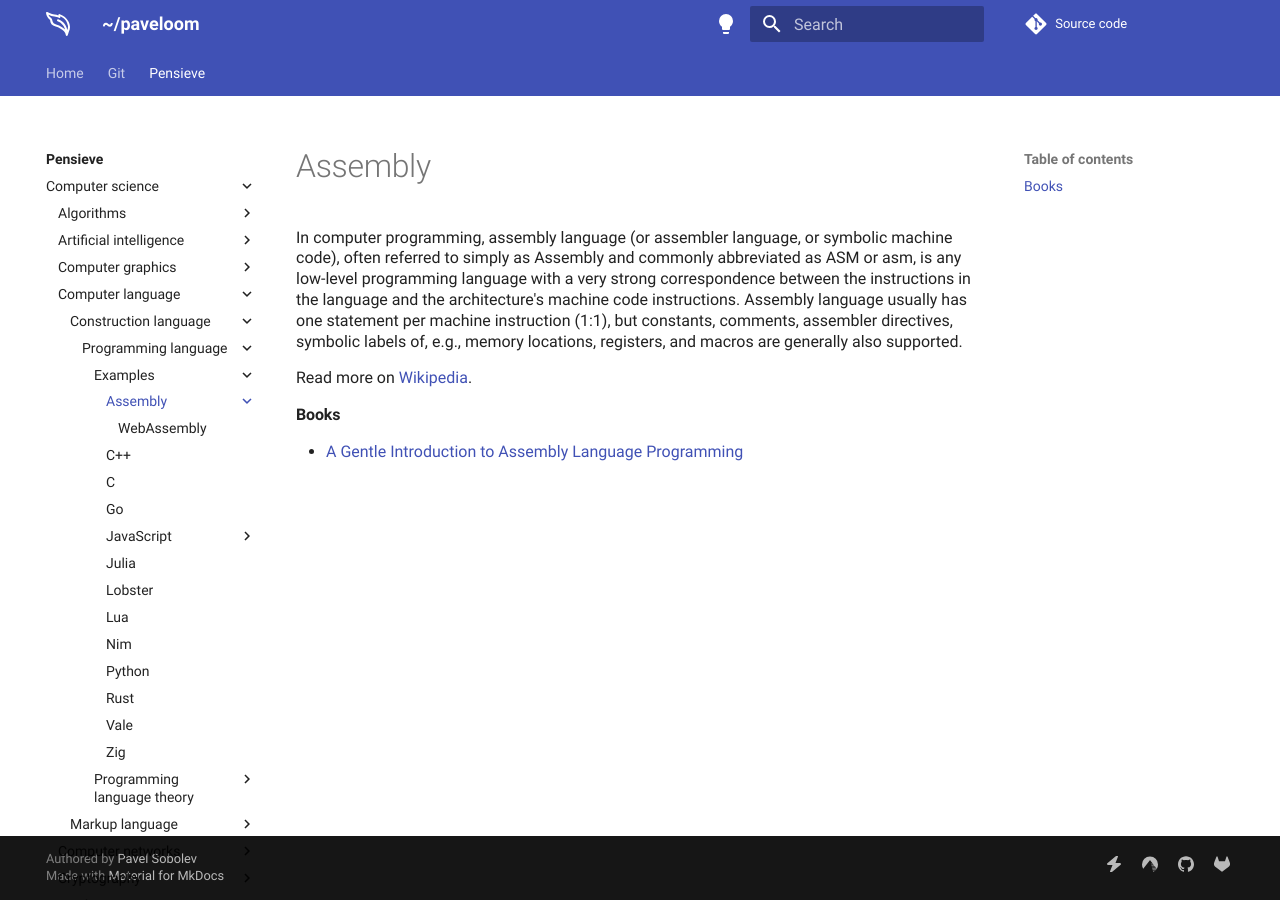
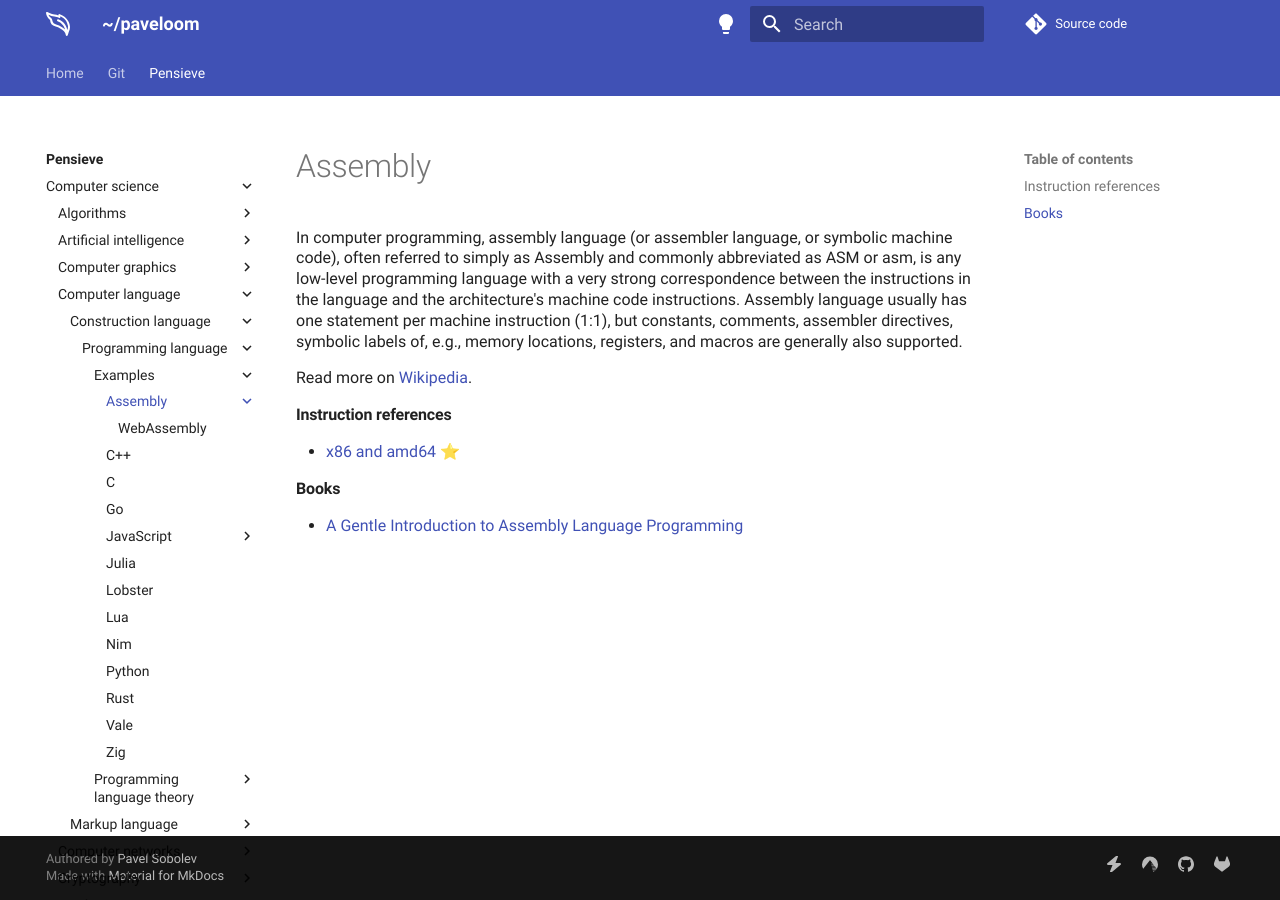
Before and after one commit to paveloom/paveloom.dev, an MkDocs documentation site: the page built from content/pensieve/assembly.md, in a window 1280 px wide. Built offline with MkDocs 1.6.1 and Material for MkDocs 9.7.7, drawn with Linux system fonts in a browser that asks for light colours; comment, search, counter and statistics services are not loaded.

Commit message:
Pensieve: update the Assembly page.

```diff
--- a/content/pensieve/assembly.md
+++ b/content/pensieve/assembly.md
@@ -4,5 +4,8 @@ In computer programming, assembly language (or assembler language, or symbolic m
 
 Read more on [Wikipedia](https://en.wikipedia.org/wiki/Assembly_language).
 
+#### Instruction references
+- [x86 and amd64](https://www.felixcloutier.com/x86) ⭐
+
 #### Books
 - [A Gentle Introduction to Assembly Language Programming](https://github.com/pkivolowitz/asm_book)
```
